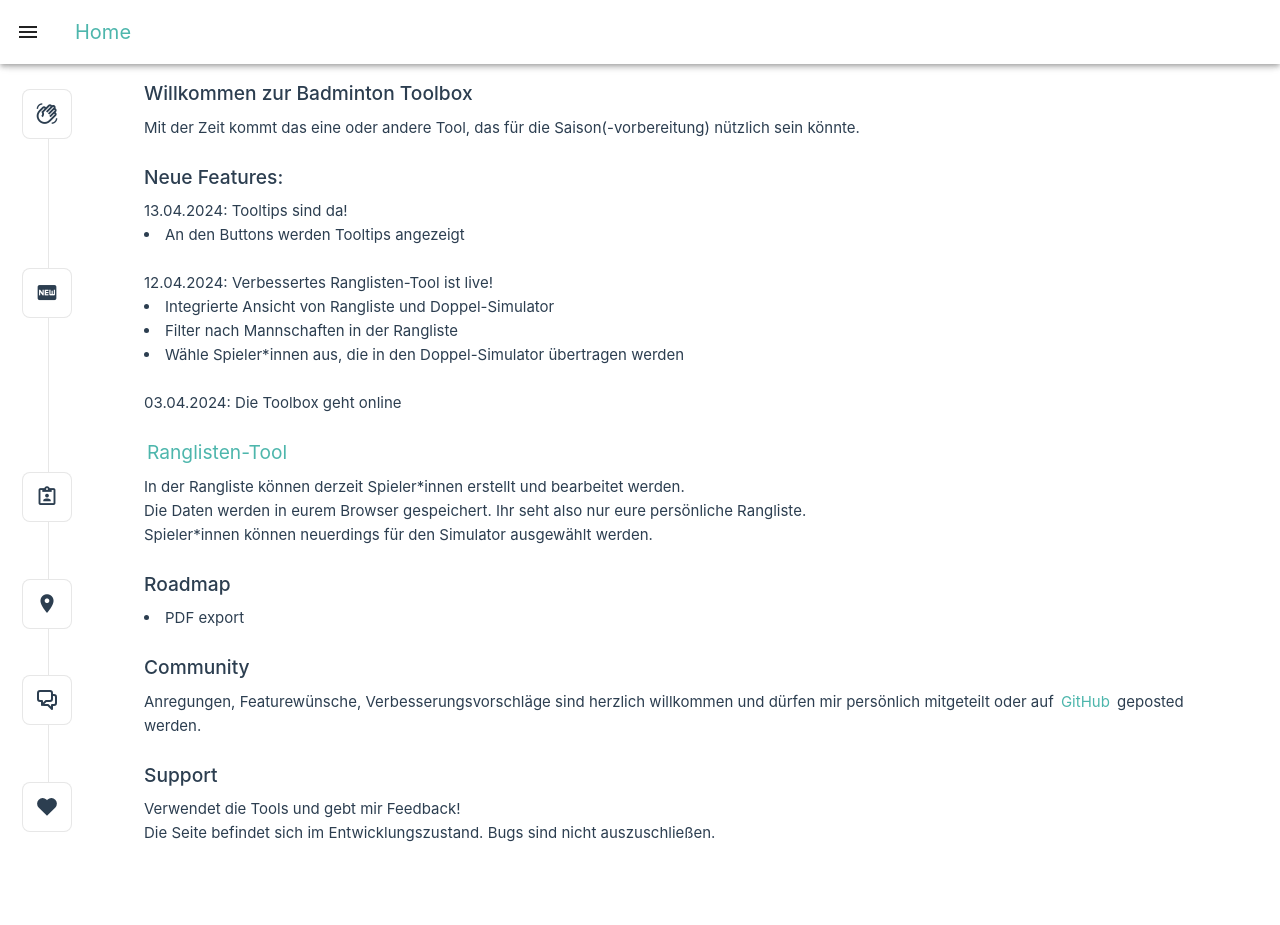
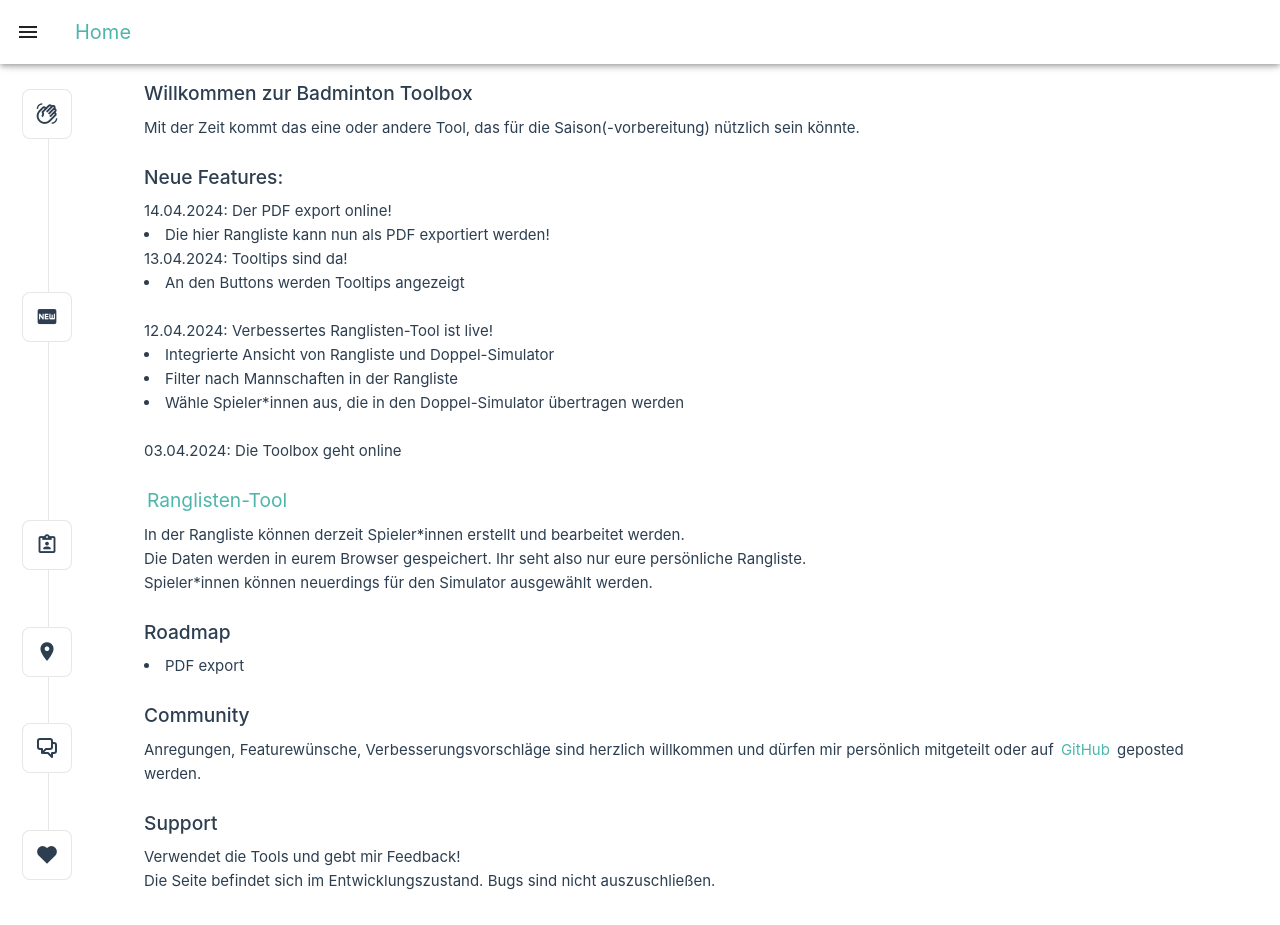
Before and after one commit to cangd/badminton-toolbox, a Vue app: page /simulator in a window 1280 px wide. Before the commit the page ends 877 px from the top, so only its background shows below. Built offline with nearby package versions, Linux system fonts and the light colour scheme.

Commit message:
Update news section

```diff
--- a/src/components/TheWelcome.vue
+++ b/src/components/TheWelcome.vue
@@ -19,6 +19,9 @@ import SupportIcon from './icons/IconSupport.vue';
       <v-icon icon="mdi-new-box" />
     </template>
     <template #heading>Neue Features:</template>
+
+    14.04.2024: Der PDF export online!
+    <li>Die hier Rangliste kann nun als PDF exportiert werden!</li>
 
     13.04.2024: Tooltips sind da!
     <li>An den Buttons werden Tooltips angezeigt</li>
```
